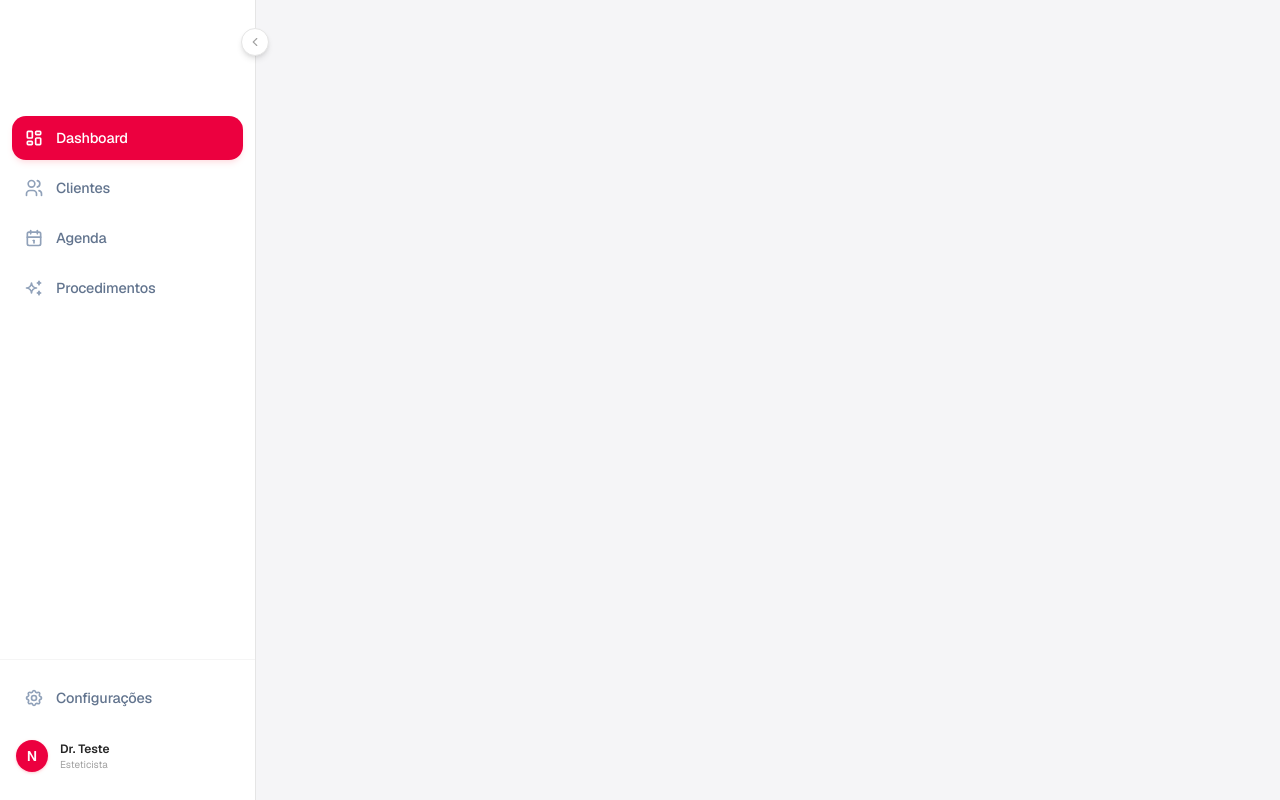
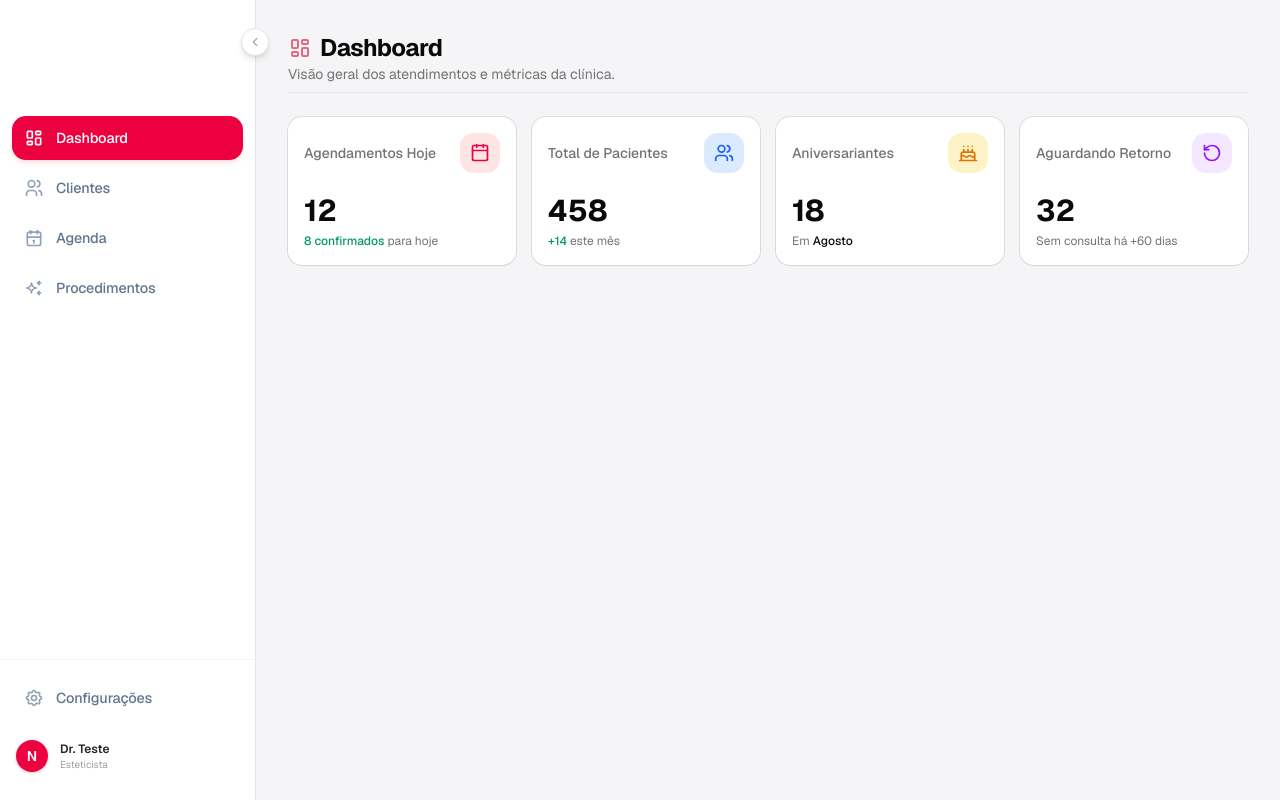
Before and after one commit to gabrielsponchiado/crm-estetica, a Next.js app in the folder apps/web/: page /dashboard in a window 1280 px wide. Built offline with nearby package versions, Linux system fonts and the light colour scheme.

Commit message:
feat(dashboard): add initial dashboard page layout and kpi cards

```diff
--- a/apps/web/components/dashboard/DashboardPage.tsx
+++ b/apps/web/components/dashboard/DashboardPage.tsx
@@ -1,7 +1,98 @@
+"use client";
+
+import { Card, CardContent, CardHeader, CardTitle } from "@/components/ui/card";
+import { IconLayoutDashboard } from "@tabler/icons-react";
+import { Calendar, Users, Cake, RotateCcw } from "lucide-react";
+
 export default function DashboardPage() {
   return (
-    <div className="">
+    <div className="space-y-6">
+      {/* Cabeçalho */}
+      <div className="flex flex-col sm:flex-row sm:items-center justify-between gap-4 pb-2 border-b">
+        <div>
+          <h1 className="text-2xl font-bold tracking-tight text-foreground flex items-center gap-2">
+            <IconLayoutDashboard className="w-6 h-6 text-primary animate-pulse" />
+            Dashboard
+          </h1>
+          <p className="text-sm text-muted-foreground">
+          Visão geral dos atendimentos e métricas da clínica.
+        </p>
+        </div>
+    </div>
+      {/* Grid de Cards KPI */}
+      <div className="grid gap-4 md:grid-cols-2 lg:grid-cols-4">
+        {/* Card 1: Agendamentos de Hoje */}
+        <Card className="border-border/60 shadow-xs">
+          <CardHeader className="flex flex-row items-center justify-between space-y-0 pb-1">
+            <CardTitle className="text-sm font-medium text-muted-foreground">
+              Agendamentos Hoje
+            </CardTitle>
+            <div className="w-10 h-10 flex items-center justify-center bg-rose-100 dark:bg-rose-950/60 rounded-xl text-rose-600">
+              <Calendar className="w-5 h-5" />
+            </div>
+          </CardHeader>
+          <CardContent className="pt-0">
+            <div className="text-3xl font-bold text-foreground">12</div>
+            <p className="text-xs text-muted-foreground mt-1">
+              <span className="text-emerald-600 font-medium">8 confirmados</span> para hoje
+            </p>
+          </CardContent>
+        </Card>
 
+        {/* Card 2: Pacientes Totais */}
+        <Card className="border-border/60 shadow-xs">
+          <CardHeader className="flex flex-row items-center justify-between space-y-0 pb-1">
+            <CardTitle className="text-sm font-medium text-muted-foreground">
+              Total de Pacientes
+            </CardTitle>
+            <div className="w-10 h-10 flex items-center justify-center bg-blue-100 dark:bg-blue-950/60 rounded-xl text-blue-600">
+              <Users className="w-5 h-5" />
+            </div>
+          </CardHeader>
+          <CardContent className="pt-0">
+            <div className="text-3xl font-bold text-foreground">458</div>
+            <p className="text-xs text-muted-foreground mt-1">
+              <span className="text-emerald-600 font-medium">+14</span> este mês
+            </p>
+          </CardContent>
+        </Card>
+
+        {/* Card 3: Aniversariantes do Mês */}
+        <Card className="border-border/60 shadow-xs">
+          <CardHeader className="flex flex-row items-center justify-between space-y-0 pb-1">
+            <CardTitle className="text-sm font-medium text-muted-foreground">
+              Aniversariantes
+            </CardTitle>
+            <div className="w-10 h-10 flex items-center justify-center bg-amber-100 dark:bg-amber-950/60 rounded-xl text-amber-600">
+              <Cake className="w-5 h-5" />
+            </div>
+          </CardHeader>
+          <CardContent className="pt-0">
+            <div className="text-3xl font-bold text-foreground">18</div>
+            <p className="text-xs text-muted-foreground mt-1">
+              Em <span className="font-medium text-foreground">Agosto</span>
+            </p>
+          </CardContent>
+        </Card>
+
+        {/* Card 4: Clientes sem retorno */}
+        <Card className="border-border/60 shadow-xs">
+          <CardHeader className="flex flex-row items-center justify-between space-y-0 pb-1">
+            <CardTitle className="text-sm font-medium text-muted-foreground">
+              Aguardando Retorno
+            </CardTitle>
+            <div className="w-10 h-10 flex items-center justify-center bg-purple-100 dark:bg-purple-950/60 rounded-xl text-purple-600">
+              <RotateCcw className="w-5 h-5" />
+            </div>
+          </CardHeader>
+          <CardContent className="pt-0">
+            <div className="text-3xl font-bold text-foreground">32</div>
+            <p className="text-xs text-muted-foreground mt-1">
+              Sem consulta há +60 dias
+            </p>
+          </CardContent>
+        </Card>
+      </div>
     </div>
   );
 }
```
Also changed, not shown: apps/web/app/(app)/clientes/[id]/page.tsx (renamed from apps/web/app/clientes/[id]/page.tsx).
